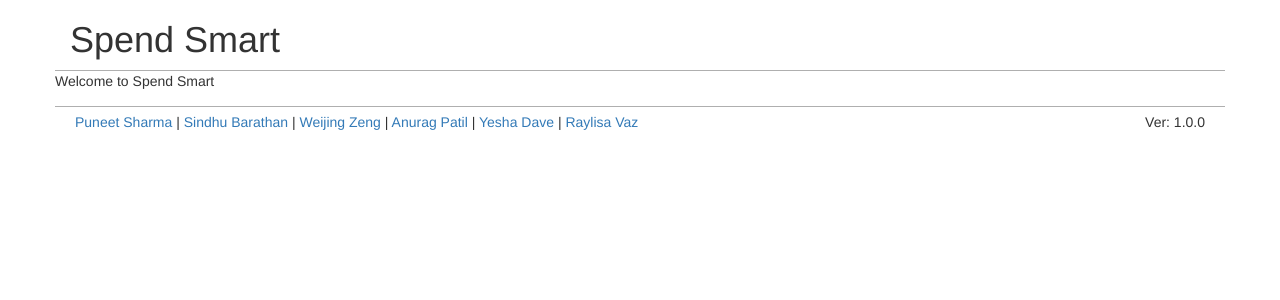
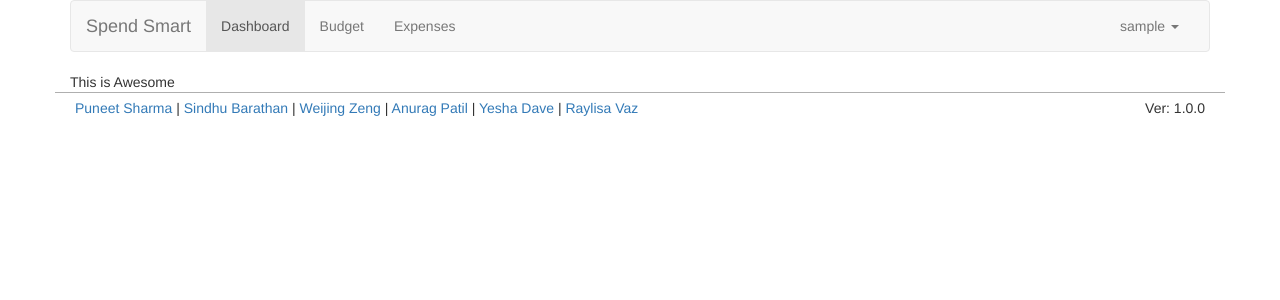
Before and after one commit to anuragpatil94/SpendSmart, a Node server app: page /index in a window 1280 px wide. Shown: the top 300 px of the page. Run offline with Node 20, Linux system fonts and the light colour scheme; the visitor is signed in with stand-in values (Sample User, id 1); some libraries are stand-ins or nearby versions.

Commit message:
Enabled passport session Added Top Navigation

```diff
--- a/app.js
+++ b/app.js
@@ -3,11 +3,9 @@ const bodyParser = require("body-parser");
 const passport = require('passport');
 const Strategy = require('passport-local').Strategy;
 const app = express();
-const configPassport = require("./data").configPassport;
 const static = express.static(__dirname + '/public');
 const flash = require('connect-flash');
-const configRoutes = require("./routes");
-
+const config = require("./routes");
 const exphbs = require('express-handlebars');
 
 const handlebars = require('handlebars');
@@ -38,13 +36,13 @@ const rewriteUnsupportedBrowserMethods = (req, res, next) => {
     next();
 };
 
-configPassport(passport);
+config.configPassport(passport);
 app.use(flash());
 app.use("/public", static);
-app.use(require('morgan')('combined'));
+app.use(require('morgan')('dev'));
 app.use(bodyParser.json());
 app.use(bodyParser.urlencoded({ extended: true }));
-app.use(require('express-session')({secret: 'keyboard cat', resave: false, saveUninitialized: false}));
+app.use(require('express-session')({secret: 'keyboard cat'}));
 app.use(rewriteUnsupportedBrowserMethods);
 
 app.engine('handlebars', handlebarsInstance.engine);
@@ -54,8 +52,7 @@ app.set('view engine', 'handlebars');
 // session.
 app.use(passport.initialize());
 app.use(passport.session());
-
-configRoutes(app);
+config.configRoutes(app);
 
 app.listen(3000, () => {
     console.log("We've now got a server!");
--- a/data/users.js
+++ b/data/users.js
@@ -1,6 +1,6 @@
 const mongoCollections = require("../config/mongoCollections");
 const users = mongoCollections.users;
-
+const ObjectId = require('mongodb').ObjectId;
 
 let exportedMethods = {
     getAllUsers() {
@@ -11,37 +11,39 @@ let exportedMethods = {
     // This is a fun new syntax that was brought forth in ES6, where we can define
     // methods on an object with this shorthand!
     getUserById(id) {
+        if (typeof id === "string") {
+            id = ObjectId(id);
+        }
         return users().then((userCollection) => {
-            return userCollection.findOne({ _id: id }).then((user) => {
+            return userCollection.findOne({_id: id}).then((user) => {
                 if (!user) throw "User not found";
-
                 return user;
             });
         });
     },
+    getUserByUsername(username) {
+        return users().then((userCollection) => {
+            return userCollection.findOne({username: username})
+                .then((user) => {
+                    if (!user) throw "User not found";
+                    return user;
+                });
+        });
+    },
     getAllUsers(){
-
-        var item;
-        let myCursor;
         return users().then((userCollection) => {
-
-
             return userCollection.find({}).toArray();
-
-
-        } ,(err)=>{
+        }, (err) => {
             return Promise.reject("Error occurred while fetching all the users");
         })
-
-
     },
     addUser(UserDetails) {
         return users().then((userCollection) => {
             let newUser = {
                 _id: UserDetails.id,
+                username: UserDetails.username,
                 email: UserDetails.email,
-                password:UserDetails.password
-
+                hashedPassword: UserDetails.hashedPassword
             };
 
             return userCollection.insertOne(newUser).then((newInsertInformation) => {
@@ -53,34 +55,33 @@ let exportedMethods = {
     },
     removeUser(id) {
         return users().then((userCollection) => {
-            return userCollection.removeOne({ _id: id }).then((deletionInfo) => {
+            return userCollection.removeOne({_id: id}).then((deletionInfo) => {
                 if (deletionInfo.deletedCount === 0)
-                    throw (`Could not delete user with id of ${id}`)
+                    throw (`Could not delete user with id of ${id}`);
                 else
-                    return (`Deleted user ${id} successfully`)
+                    return (`Deleted user ${id} successfully`);
 
             });
         });
     },
     updateUser(id, UpdatedInfo) {
-        return users().then((userCollection)=>{
+        return users().then((userCollection) => {
             return this.getUserById(id).then((currentUser) => {
                 let updatedUser = {
                     email: UpdatedInfo.email,
-                    password:UpdatedInfo.password
+                    hashedPassword: UpdatedInfo.hashedPassword
                 };
 
                 let updateCommand = {
                     $set: updatedUser
                 };
 
-                return userCollection.updateOne({ _id: id }, updateCommand).then(() => {
+                return userCollection.updateOne({_id: id}, updateCommand).then(() => {
                     return this.getUserById(id);
                 });
             });
-
         })
-           },
+    },
 };
 
 module.exports = exportedMethods;
--- a/public/css/main.css
+++ b/public/css/main.css
@@ -115,10 +115,10 @@
     padding-bottom: 90px;
 }
 
-header {
+.border-bottom {
     border-bottom: 1px solid #AFAFAF;
 }
 
-footer {
+.border-top {
     border-top: 1px solid #AFAFAF;
 }
--- /dev/null
+++ b/public/javascripts/index.js
@@ -0,0 +1,5 @@
+$(function () {
+    $("#logout-link").click(function (e) {
+        $("#logout").submit();
+    })
+});
--- a/routes/index.js
+++ b/routes/index.js
@@ -1,19 +1,73 @@
-const usersRoutes = require("./users");
+const users = require("../data/users");
+const passport = require("passport");
+const LocalStrategy = require('passport-local').Strategy;
+const bcrypt = require("bcrypt-nodejs");
 
-const constructorMethod = (app) => {
-    app.use("/users", usersRoutes);
+let exportedMethods = {
+    configRoutes(app){
+        app.use("/index", (req, res) => {
+            if (!req.isAuthenticated()) {
+                res.redirect("/login");
+                return;
+            }
+            res.render("layouts/index", {user: req.user});
+        });
 
-    app.use("/index", (req, res) => {
-        res.render("layouts/index", {title: "Spend Smart"})
-    });
-    app.use("/", (req, res) => {
-        res.redirect("users/login");
-    });
+        app.get('/login', function (req, res) {
+            if (req.isAuthenticated()) {
+                res.redirect("/index");
+                return;
+            }
+            res.render("users/login", {error: req.flash('error')});
 
-    app.use("*",
-        (req, res) => {
-            res.redirect("users/login");
         });
+        app.post('/login', passport.authenticate('local', {
+            failureRedirect: "/login",
+            successRedirect: '/index',
+            failureFlash: true
+        }));
+        app.post("/logout", function (req, res) {
+            req.logout();
+            res.redirect('/');
+        });
+        app.use("/", (req, res) => {
+            res.redirect("/index");
+        });
+        app.use("*",
+            (req, res) => {
+                res.redirect("/");
+            });
+    },
+    configPassport(passport) {
+        passport.use(new LocalStrategy(
+            function (username, password, cb) {
+                return users.getUserByUsername(username)
+                    .then(user => {
+                        if (!user) {
+                            return cb(null, false, {message: 'Incorrect username.'});
+                        }
+                        if (!bcrypt.compareSync(password, user.hashedPassword)) {
+                            return cb(null, false, {message: 'Incorrect password.'});
+                        }
+                        return cb(null, user);
+                    }).catch(err => {
+                        return cb(err);
+                    });
+            }));
+
+        passport.serializeUser(function (user, cb) {
+            cb(null, user._id);
+        });
+
+        passport.deserializeUser(function (id, cb) {
+            users.getUserById(id)
+                .then(user => {
+                    cb(null, user);
+                }, err => {
+                    cb(err);
+                });
+        });
+    }
 };
 
-module.exports = constructorMethod;
+module.exports = exportedMethods;
--- a/views/layouts/index.handlebars
+++ b/views/layouts/index.handlebars
@@ -1,5 +1,43 @@
-<div class="row">
-    <div class="form-group">
-        Welcome to {{title}}
-    </div>
-</div>
+<header class="container">
+    <nav class="navbar navbar-default">
+        <div class="container-fluid">
+            <!-- Brand and toggle get grouped for better mobile display -->
+            <div class="navbar-header">
+                <button type="button" class="navbar-toggle collapsed" data-toggle="collapse"
+                        data-target="#bs-example-navbar-collapse-1" aria-expanded="false">
+                    <span class="sr-only">Toggle navigation</span>
+                    <span class="icon-bar"></span>
+                    <span class="icon-bar"></span>
+                    <span class="icon-bar"></span>
+                </button>
+                <a class="navbar-brand" href="#">Spend Smart</a>
+            </div>
+
+            <!-- Collect the nav links, forms, and other content for toggling -->
+            <div class="collapse navbar-collapse" id="bs-example-navbar-collapse-1">
+                <ul class="nav navbar-nav">
+                    <li class="active"><a href="#">Dashboard <span class="sr-only">(current)</span></a></li>
+                    <li><a href="#">Budget</a></li>
+                    <li><a href="#">Expenses</a></li>
+                </ul>
+                <ul class="nav navbar-nav navbar-right">
+                    <form action="/logout" method="POST" id="logout">
+                    </form>
+                    <li class="dropdown">
+                        <a href="#" class="dropdown-toggle" data-toggle="dropdown" role="button" aria-haspopup="true"
+                           aria-expanded="false">{{user.username}} <span class="caret"></span></a>
+                        <ul class="dropdown-menu">
+                            <li><a href="#">Profile</a></li>
+                            <li role="separator" class="divider"></li>
+                            <li><a href="#" id="logout-link">Logout</a></li>
+                        </ul>
+                    </li>
+                </ul>
+            </div><!-- /.navbar-collapse -->
+        </div><!-- /.container-fluid -->
+    </nav>
+</header>
+<main class="container">
+    <div>This is Awesome</div>
+</main>
+<script src="/public/javascripts/index.js"></script>
--- a/views/layouts/main.handlebars
+++ b/views/layouts/main.handlebars
@@ -1,7 +1,7 @@
 <!DOCTYPE html>
 <html>
 <head>
-    <title>{{title}}</title>
+    <title>Spend Smart</title>
 
     <link rel="stylesheet" href="https://maxcdn.bootstrapcdn.com/bootstrap/3.3.6/css/bootstrap.min.css"
           integrity="sha384-1q8mTJOASx8j1Au+a5WDVnPi2lkFfwwEAa8hDDdjZlpLegxhjVME1fgjWPGmkzs7"
@@ -15,13 +15,8 @@
             crossorigin="anonymous"></script>
 </head>
 <body>
-<header class="container">
-    <h1>Spend Smart</h1>
-</header>
-<main class="container">
-    {{{body}}}
-</main>
-<footer class="container">
+{{{body}}}
+<footer class="container border-top">
     <table class="table-condensed table-wide">
         <tr>
             <td>
```
Also changed, not shown: data/index.js (+2 -38 lines), package.json (+6 -5 lines), test/seed.js (+28 -56 lines), views/users/login.handlebars (+13 -4 lines).
